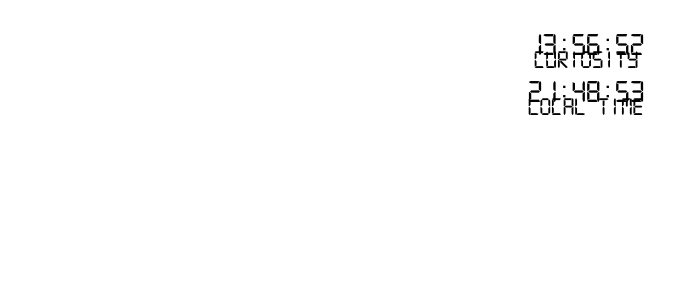
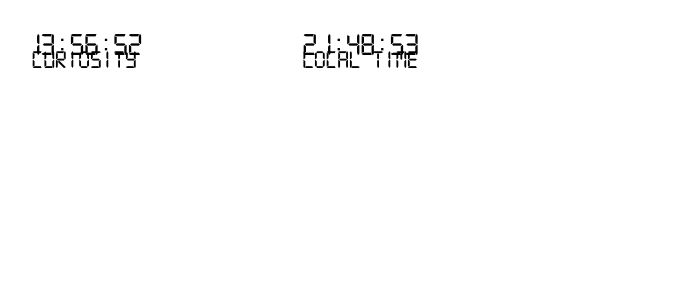
Before and after one commit to dathanb/mars-clock, a React (Create React App) app: page / in a window 1280 px wide. Shown: the top 300 px of the page, without its empty margins (54-729 px from the left). Built offline with nearby package versions, Linux system fonts and the light colour scheme.

Commit message:
Render clocks side-by-side

```diff
--- a/src/App.css
+++ b/src/App.css
@@ -1,6 +1,6 @@
 .App {
   display: flex;
-  flex-direction: column;
+  flex-direction: row;
   align-items: center;
   width: 100%;
 }
--- a/src/Clock/clock.css
+++ b/src/Clock/clock.css
@@ -5,6 +5,9 @@
   font-size: 2em;
   font-family: 'Digital-7', sans-serif;
   margin-bottom: 1rem;
+  margin-right: 5rem;
+  margin-left: 5rem;
+  padding-bottom: 56.25%;
 }
 
 .clockName {
```
